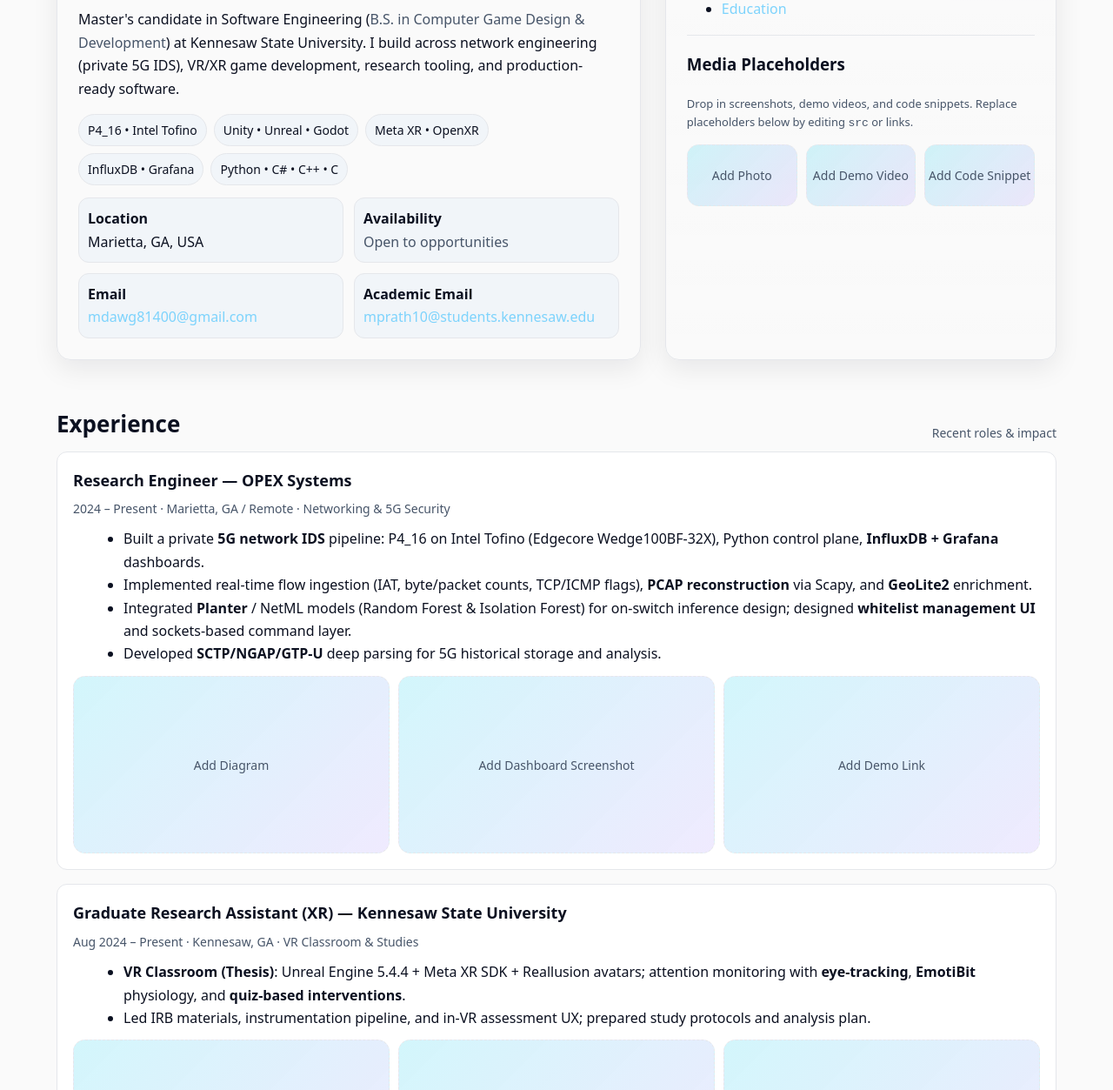
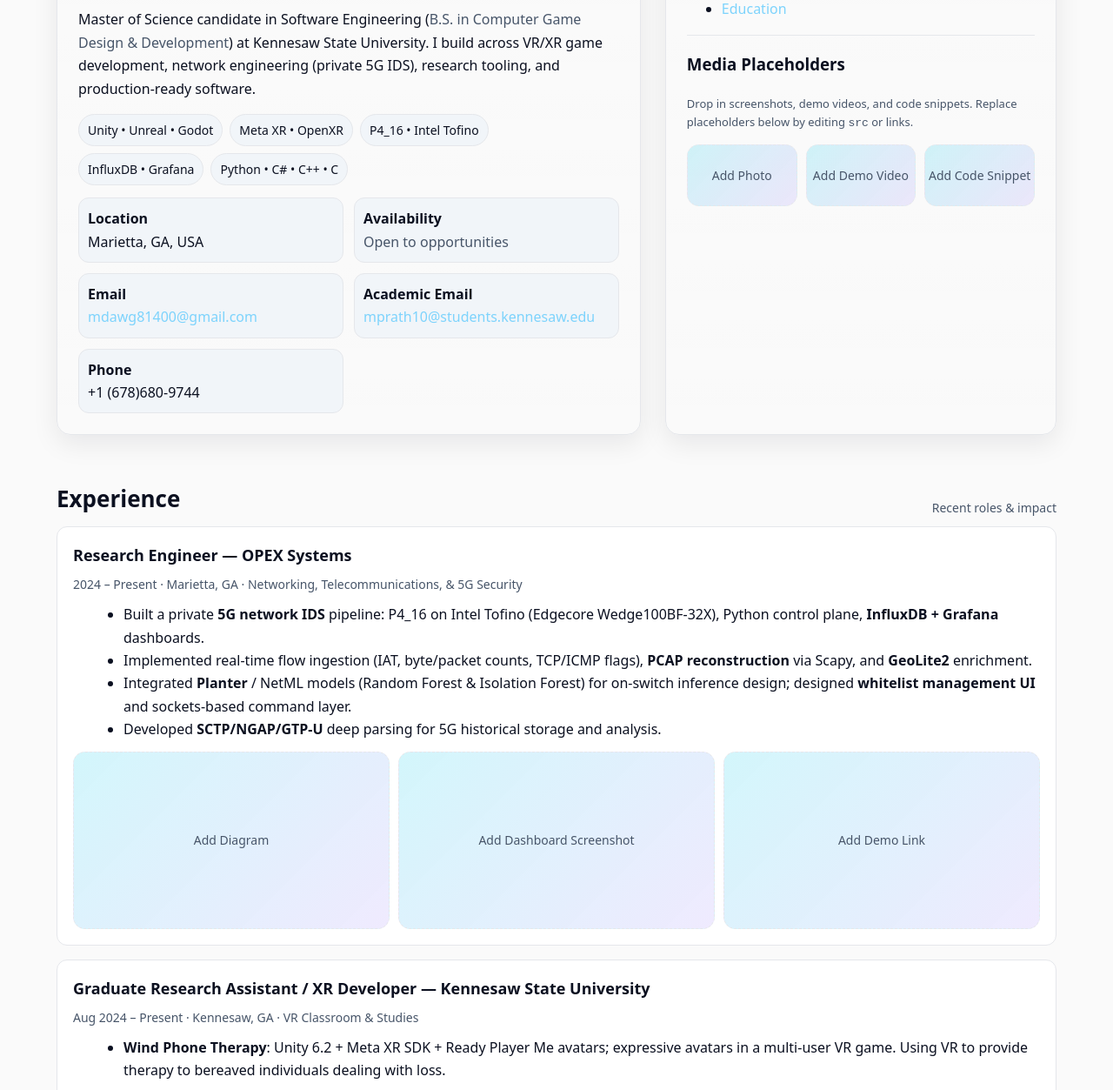
Before and after one commit to MasonPrather/Portfolio, a plain HTML site: page index.html in a window 1280 px wide. Shown: the part 290-1543 px from the top of the page at 87% size. Drawn offline with Linux system fonts and the light colour scheme.

Commit message:
Modified descriptions on portfolio

```diff
--- a/index.html
+++ b/index.html
@@ -171,13 +171,13 @@
     <section id="about" class="hero">
       <div class="hero-grid">
         <div class="card">
-          <h2 class="title">Software Engineer & Game Developer</h2>
+          <h2 class="title">Software Engineer & VR-Ready Game Developer</h2>
           <p class="subtitle">Networking (P4/Tofino), VR/XR, and practical software solutions.</p>
-          <p>Master's candidate in Software Engineering (<span class="muted">B.S. in Computer Game Design & Development</span>) at Kennesaw State University. I build across network engineering (private 5G IDS), VR/XR game development, research tooling, and production-ready software.</p>
+          <p>Master of Science candidate in Software Engineering (<span class="muted">B.S. in Computer Game Design & Development</span>) at Kennesaw State University. I build across VR/XR game development, network engineering (private 5G IDS), research tooling, and production-ready software.</p>
           <div class="chips">
-            <span class="chip">P4_16 • Intel Tofino</span>
             <span class="chip">Unity • Unreal • Godot</span>
             <span class="chip">Meta XR • OpenXR</span>
+            <span class="chip">P4_16 • Intel Tofino</span>
             <span class="chip">InfluxDB • Grafana</span>
             <span class="chip">Python • C# • C++ • C</span>
           </div>
@@ -186,6 +186,7 @@
             <div><strong>Availability</strong><br/><span class="muted">Open to opportunities</span></div>
             <div><strong>Email</strong><br/><a href="mailto:mdawg81400@gmail.com">mdawg81400@gmail.com</a></div>
             <div><strong>Academic Email</strong><br/><a href="mailto:mprath10@students.kennesaw.edu">mprath10@students.kennesaw.edu</a></div>
+            <div><strong>Phone</strong><br/><a></a>+1 (678)680-9744</a></div>
           </div>
         </div>
         <aside class="card">
@@ -217,7 +218,7 @@
       <div class="grid cards">
         <article class="item col-12">
           <h3>Research Engineer — OPEX Systems</h3>
-          <div class="meta-line">2024 – Present · Marietta, GA / Remote · Networking & 5G Security</div>
+          <div class="meta-line">2024 – Present · Marietta, GA · Networking, Telecommunications, & 5G Security</div>
           <ul>
             <li>Built a private <strong>5G network IDS</strong> pipeline: P4_16 on Intel Tofino (Edgecore Wedge100BF-32X), Python control plane, <strong>InfluxDB + Grafana</strong> dashboards.</li>
             <li>Implemented real-time flow ingestion (IAT, byte/packet counts, TCP/ICMP flags), <strong>PCAP reconstruction</strong> via Scapy, and <strong>GeoLite2</strong> enrichment.</li>
@@ -232,11 +233,12 @@
         </article>
 
         <article class="item col-12">
-          <h3>Graduate Research Assistant (XR) — Kennesaw State University</h3>
+          <h3>Graduate Research Assistant / XR Developer — Kennesaw State University</h3>
           <div class="meta-line">Aug 2024 – Present · Kennesaw, GA · VR Classroom & Studies</div>
           <ul>
-            <li><strong>VR Classroom (Thesis)</strong>: Unreal Engine 5.4.4 + Meta XR SDK + Reallusion avatars; attention monitoring with <strong>eye-tracking</strong>, <strong>EmotiBit</strong> physiology, and <strong>quiz-based interventions</strong>.</li>
-            <li>Led IRB materials, instrumentation pipeline, and in-VR assessment UX; prepared study protocols and analysis plan.</li>
+            <li><strong>Wind Phone Therapy</strong>: Unity 6.2 + Meta XR SDK + Ready Player Me avatars; expressive avatars in a multi-user VR game. Using VR to provide therapy to bereaved individuals dealing with loss.</li>
+            <!-- <li><strong>VR Classroom (Thesis)</strong>: Unreal Engine 5.4.4 + Meta XR SDK + Reallusion avatars; attention monitoring with <strong>eye-tracking</strong>, <strong>EmotiBit</strong> physiology, and <strong>quiz-based interventions</strong>.</li>
+            <li>Led IRB materials, instrumentation pipeline, and in-VR assessment UX; prepared study protocols and analysis plan.</li> -->
           </ul>
           <div class="media">
             <div class="ph">Add UE 5.4 Screenshot</div>
```
